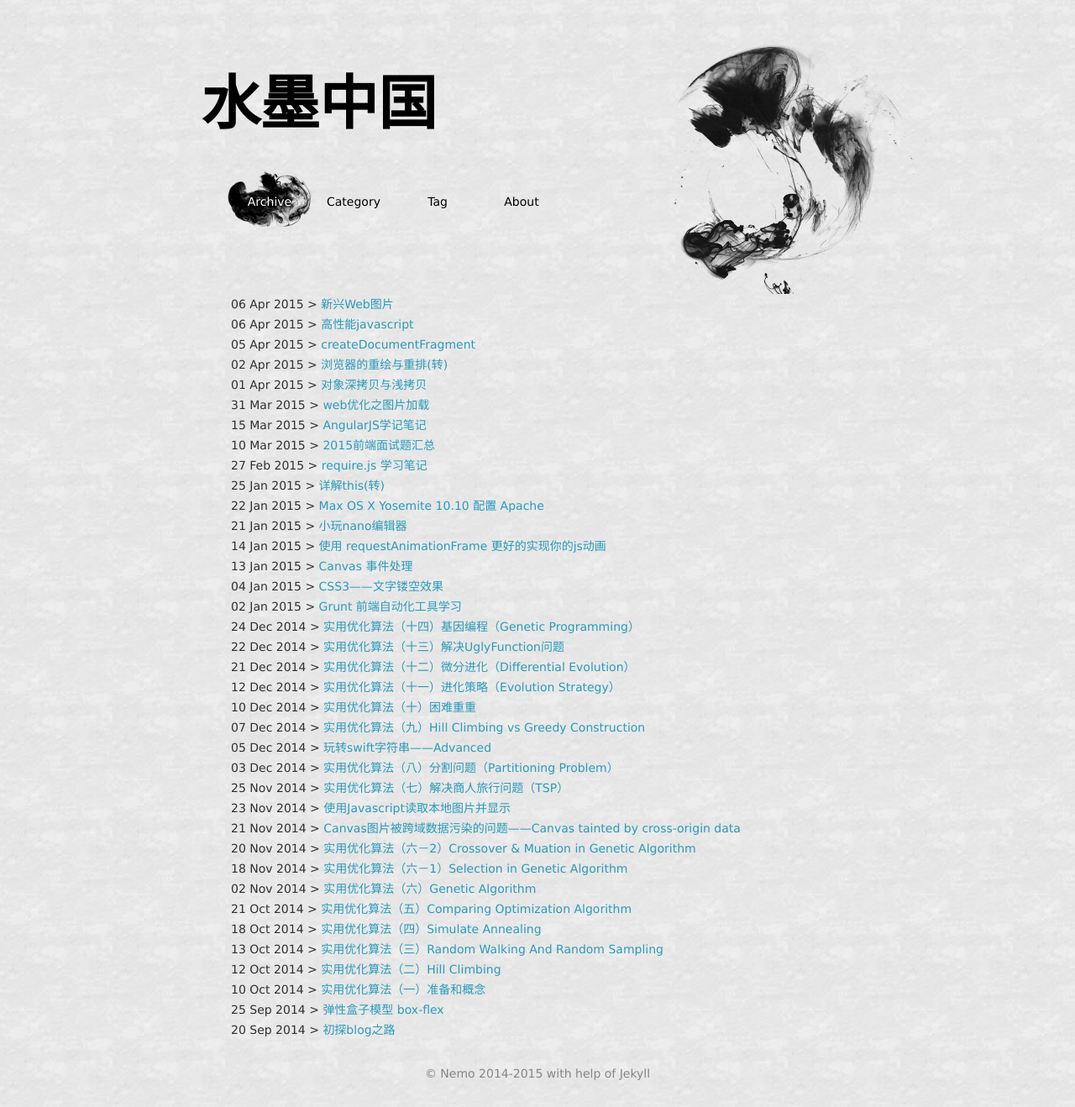
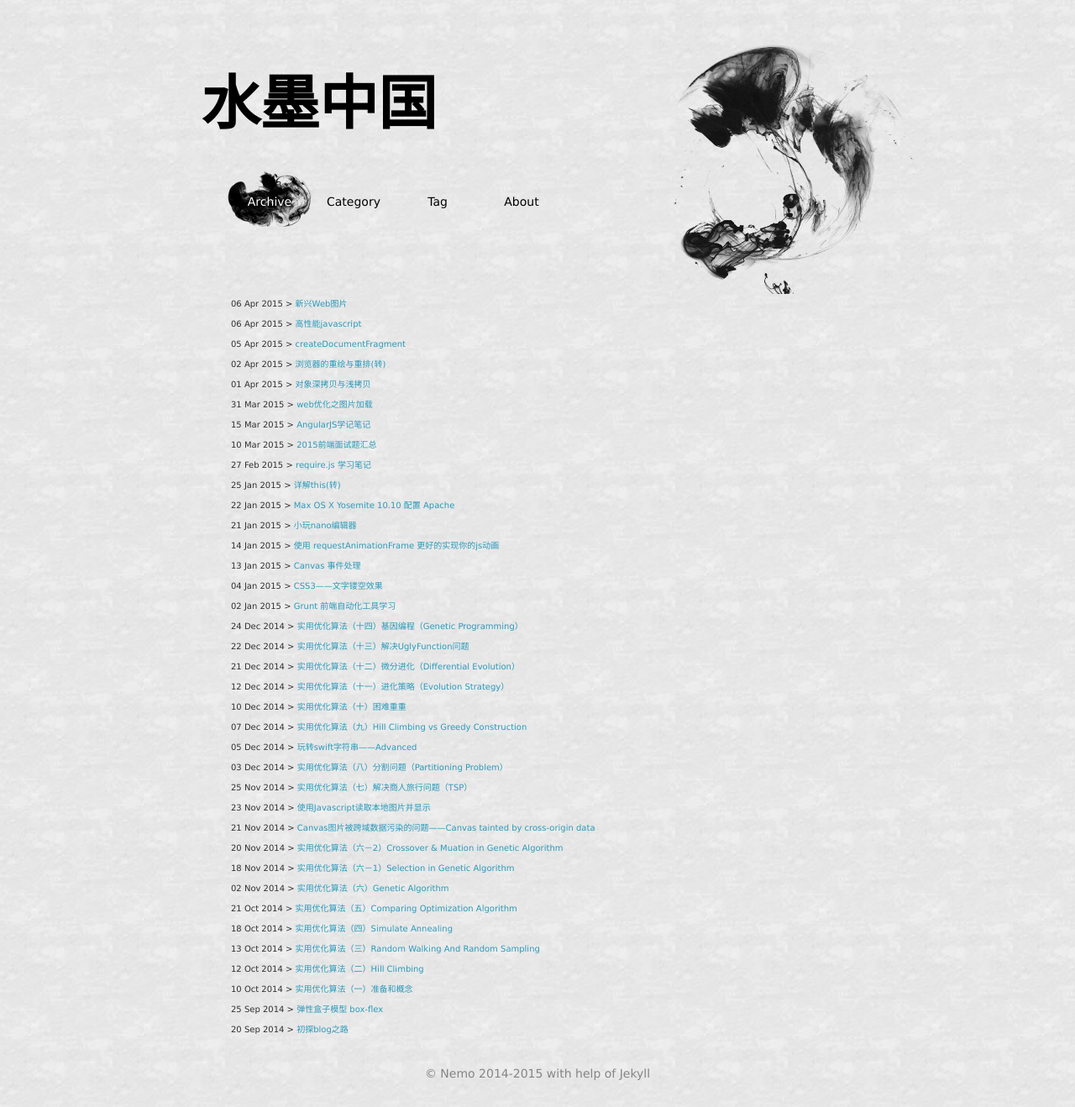
Before and after one commit to Caesor/caesor.github.io, a Jekyll site: the page built from index.html, in a window 1280 px wide. Shown: the whole page at 84% size. Built offline with Jekyll 4.4.1, drawn with Linux system fonts in a browser that asks for light colours; some web fonts are replaced.

Commit message:
update index font size

```diff
--- a/resource/css/pages.css
+++ b/resource/css/pages.css
@@ -2,7 +2,7 @@
 .displayNone{display:none;}
 
 /* blog list */
-.article_list{width: 800px;margin: 0 auto; font-size: 14px;}
+.article_list{width: 800px;margin: 0 auto; font-size: 10px;}
 .article_list ul{margin-left: 35px;}
 .article_list ul li{list-style-type:disc;overflow: hidden;text-overflow: ellipsis;white-space: nowrap;}
 
```
